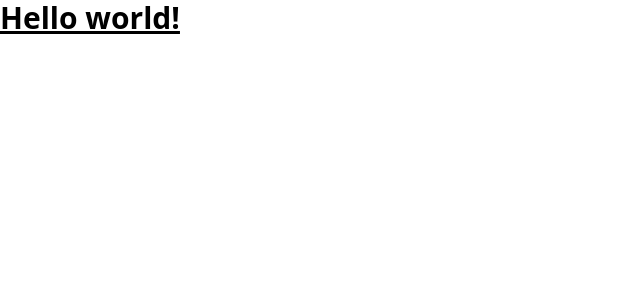
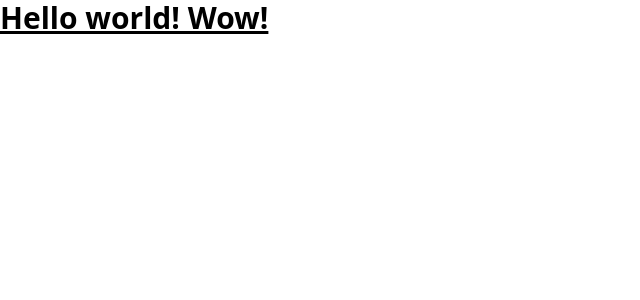
Before and after one commit to molnarbence/wedding, a Nuxt app: page / in a window 1280 px wide. Shown: the top 300 px of the page, without its empty margins (0-640 px from the left). Built offline with nearby package versions, Linux system fonts and the light colour scheme.

Commit message:
Update greeting message in app.vue

```diff
--- a/app.vue
+++ b/app.vue
@@ -1,5 +1,5 @@
 <template>
   <h1 class="text-3xl font-bold underline">
-    Hello world!
+    Hello world! Wow!
   </h1>
 </template>
```
